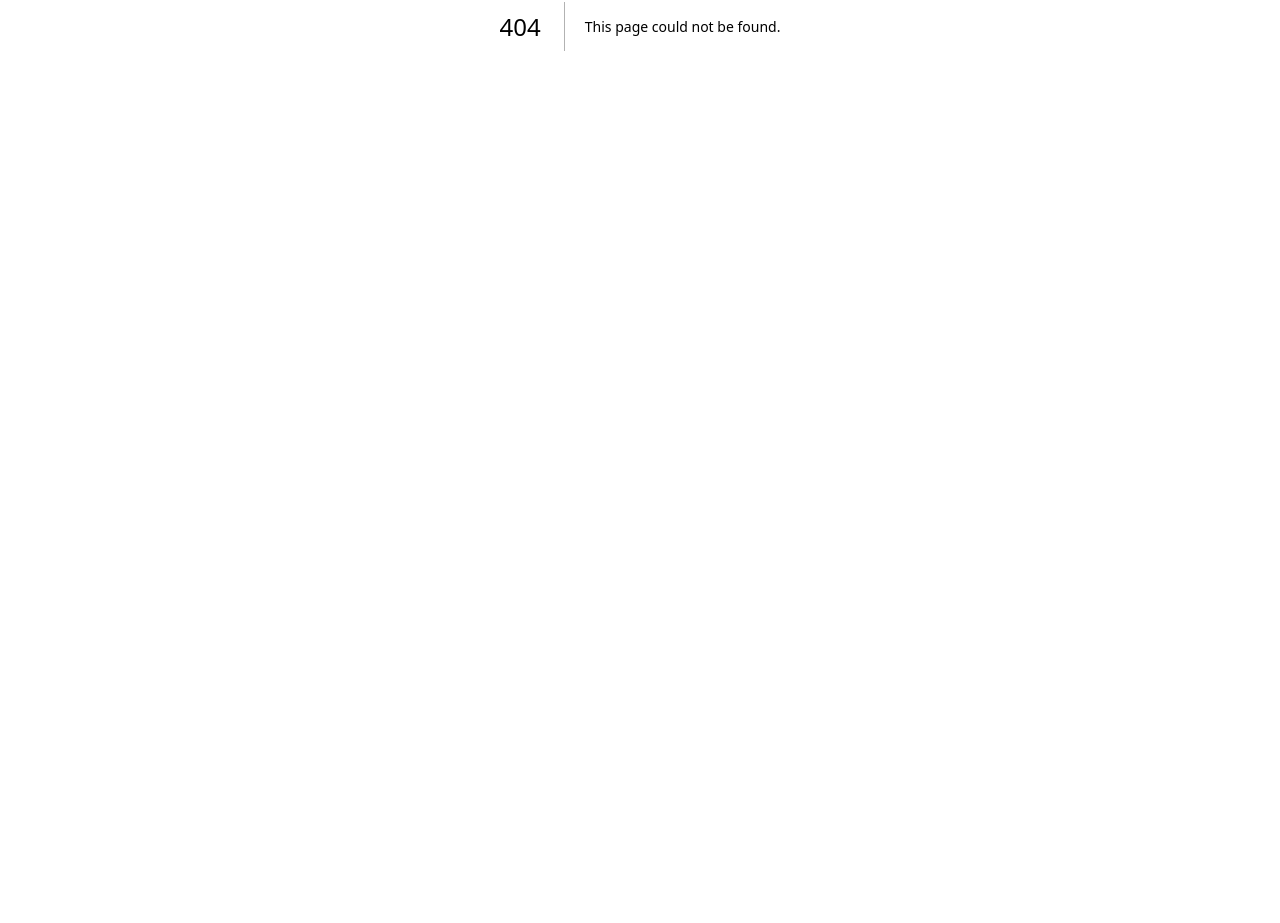
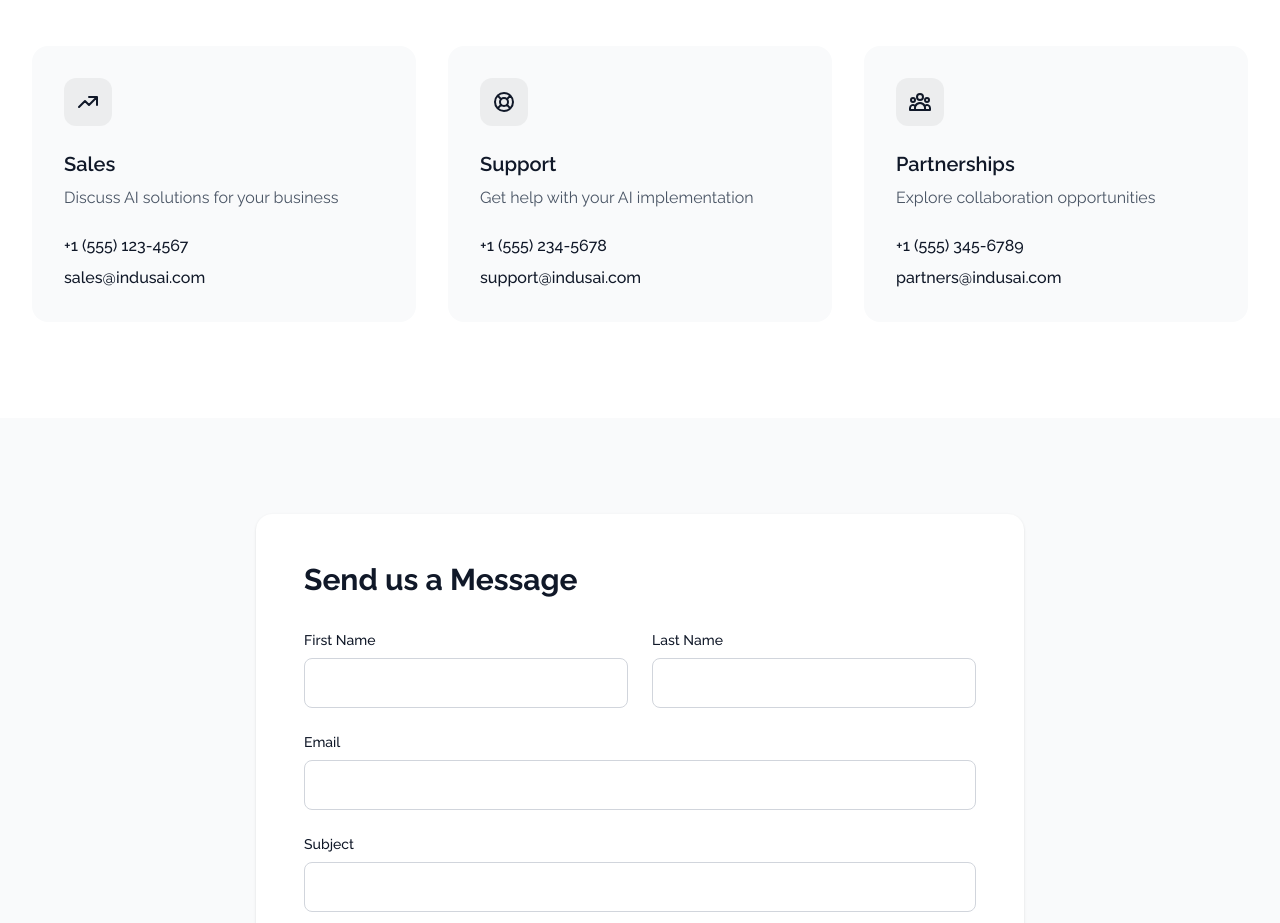
Before and after one commit to ashishmohapatra240/indus-ai, a Next.js app: page /contact in a window 1280 px wide. Before the commit this address had no page. Shown: the part 374-1297 px from the top of the page. Before the commit the page ends 800 px from the top, so only its background shows below. Built offline with nearby package versions, Linux system fonts and the light colour scheme.

Commit message:
Add Contact Page

```diff
--- /dev/null
+++ b/app/contact/page.tsx
@@ -0,0 +1,221 @@
+import Navbar from "../components/navigation/Navbar";
+import Footer from "../components/sections/Footer";
+import Container from "../components/ui/Container";
+import Button from "../components/ui/Button";
+import ReadyToTransform from "../components/sections/ReadyToTransform";
+
+const contactMethods = [
+  {
+    name: "Sales",
+    description: "Discuss AI solutions for your business",
+    phone: "+1 (555) 123-4567",
+    email: "sales@indusai.com",
+    icon: (
+      <svg
+        className="w-6 h-6"
+        fill="none"
+        stroke="currentColor"
+        viewBox="0 0 24 24"
+      >
+        <path
+          strokeLinecap="round"
+          strokeLinejoin="round"
+          strokeWidth={2}
+          d="M13 7h8m0 0v8m0-8l-8 8-4-4-6 6"
+        />
+      </svg>
+    ),
+  },
+  {
+    name: "Support",
+    description: "Get help with your AI implementation",
+    phone: "+1 (555) 234-5678",
+    email: "support@indusai.com",
+    icon: (
+      <svg
+        className="w-6 h-6"
+        fill="none"
+        stroke="currentColor"
+        viewBox="0 0 24 24"
+      >
+        <path
+          strokeLinecap="round"
+          strokeLinejoin="round"
+          strokeWidth={2}
+          d="M18.364 5.636l-3.536 3.536m0 5.656l3.536 3.536M9.172 9.172L5.636 5.636m3.536 9.192l-3.536 3.536M21 12a9 9 0 11-18 0 9 9 0 0118 0zm-5 0a4 4 0 11-8 0 4 4 0 018 0z"
+        />
+      </svg>
+    ),
+  },
+  {
+    name: "Partnerships",
+    description: "Explore collaboration opportunities",
+    phone: "+1 (555) 345-6789",
+    email: "partners@indusai.com",
+    icon: (
+      <svg
+        className="w-6 h-6"
+        fill="none"
+        stroke="currentColor"
+        viewBox="0 0 24 24"
+      >
+        <path
+          strokeLinecap="round"
+          strokeLinejoin="round"
+          strokeWidth={2}
+          d="M17 20h5v-2a3 3 0 00-5.356-1.857M17 20H7m10 0v-2c0-.656-.126-1.283-.356-1.857M7 20H2v-2a3 3 0 015.356-1.857M7 20v-2c0-.656.126-1.283.356-1.857m0 0a5.002 5.002 0 019.288 0M15 7a3 3 0 11-6 0 3 3 0 016 0zm6 3a2 2 0 11-4 0 2 2 0 014 0zM7 10a2 2 0 11-4 0 2 2 0 014 0z"
+        />
+      </svg>
+    ),
+  },
+];
+
+export default function Contact() {
+  return (
+    <main className="min-h-screen bg-white">
+      <Navbar />
+
+      {/* Hero Section */}
+      <section className="pt-32 pb-24 bg-gradient-to-b from-gray-50 to-white">
+        <Container>
+          <div className="max-w-3xl mx-auto text-center">
+            <h1 className="text-5xl font-bold text-gray-900 mb-6 font-raleway">
+              Get in Touch
+            </h1>
+            <p className="text-xl text-gray-600 font-raleway">
+              Have questions about our AI solutions? We&apos;re here to help.
+            </p>
+          </div>
+        </Container>
+      </section>
+
+      {/* Contact Methods */}
+      <section className="py-24">
+        <Container>
+          <div className="grid md:grid-cols-3 gap-8">
+            {contactMethods.map((method) => (
+              <div
+                key={method.name}
+                className="bg-gray-50 rounded-2xl p-8 hover:bg-gray-100 transition-colors"
+              >
+                <div className="w-12 h-12 rounded-xl bg-black/5 flex items-center justify-center text-gray-900 mb-6">
+                  {method.icon}
+                </div>
+                <h3 className="text-xl font-semibold text-gray-900 mb-2 font-raleway">
+                  {method.name}
+                </h3>
+                <p className="text-gray-600 mb-6 font-raleway">
+                  {method.description}
+                </p>
+                <div className="space-y-2">
+                  <p className="text-gray-900 font-medium font-raleway">
+                    {method.phone}
+                  </p>
+                  <p className="text-gray-900 font-medium font-raleway">
+                    {method.email}
+                  </p>
+                </div>
+              </div>
+            ))}
+          </div>
+        </Container>
+      </section>
+
+      {/* Contact Form */}
+      <section className="py-24 bg-gray-50">
+        <Container>
+          <div className="max-w-3xl mx-auto">
+            <div className="bg-white rounded-2xl p-8 md:p-12 shadow-sm">
+              <h2 className="text-3xl font-bold text-gray-900 mb-8 font-raleway">
+                Send us a Message
+              </h2>
+              <form className="space-y-6">
+                <div className="grid md:grid-cols-2 gap-6">
+                  <div>
+                    <label
+                      htmlFor="first-name"
+                      className="block text-sm font-medium text-gray-900 mb-2 font-raleway"
+                    >
+                      First Name
+                    </label>
+                    <input
+                      type="text"
+                      id="first-name"
+                      className="w-full px-4 py-3 rounded-lg border border-gray-300 focus:ring-2 focus:ring-black focus:border-transparent outline-none transition-all font-raleway"
+                      placeholder="John"
+                    />
+                  </div>
+                  <div>
+                    <label
+                      htmlFor="last-name"
+                      className="block text-sm font-medium text-gray-900 mb-2 font-raleway"
+                    >
+                      Last Name
+                    </label>
+                    <input
+                      type="text"
+                      id="last-name"
+                      className="w-full px-4 py-3 rounded-lg border border-gray-300 focus:ring-2 focus:ring-black focus:border-transparent outline-none transition-all font-raleway"
+                      placeholder="Doe"
+                    />
+                  </div>
+                </div>
+                <div>
+                  <label
+                    htmlFor="email"
+                    className="block text-sm font-medium text-gray-900 mb-2 font-raleway"
+                  >
+                    Email
+                  </label>
+                  <input
+                    type="email"
+                    id="email"
+                    className="w-full px-4 py-3 rounded-lg border border-gray-300 focus:ring-2 focus:ring-black focus:border-transparent outline-none transition-all font-raleway"
+                    placeholder="john@example.com"
+                  />
+                </div>
+                <div>
+                  <label
+                    htmlFor="subject"
+                    className="block text-sm font-medium text-gray-900 mb-2 font-raleway"
+                  >
+                    Subject
+                  </label>
+                  <input
+                    type="text"
+                    id="subject"
+                    className="w-full px-4 py-3 rounded-lg border border-gray-300 focus:ring-2 focus:ring-black focus:border-transparent outline-none transition-all font-raleway"
+                    placeholder="How can we help?"
+                  />
+                </div>
+                <div>
+                  <label
+                    htmlFor="message"
+                    className="block text-sm font-medium text-gray-900 mb-2 font-raleway"
+                  >
+                    Message
+                  </label>
+                  <textarea
+                    id="message"
+                    rows={6}
+                    className="w-full px-4 py-3 rounded-lg border border-gray-300 focus:ring-2 focus:ring-black focus:border-transparent outline-none transition-all font-raleway"
+                    placeholder="Tell us about your project..."
+                  />
+                </div>
+                <div>
+                  <Button size="lg" className="w-full">
+                    Send Message
+                  </Button>
+                </div>
+              </form>
+            </div>
+          </div>
+        </Container>
+      </section>
+
+      <ReadyToTransform />
+
+      <Footer />
+    </main>
+  );
+}
```
